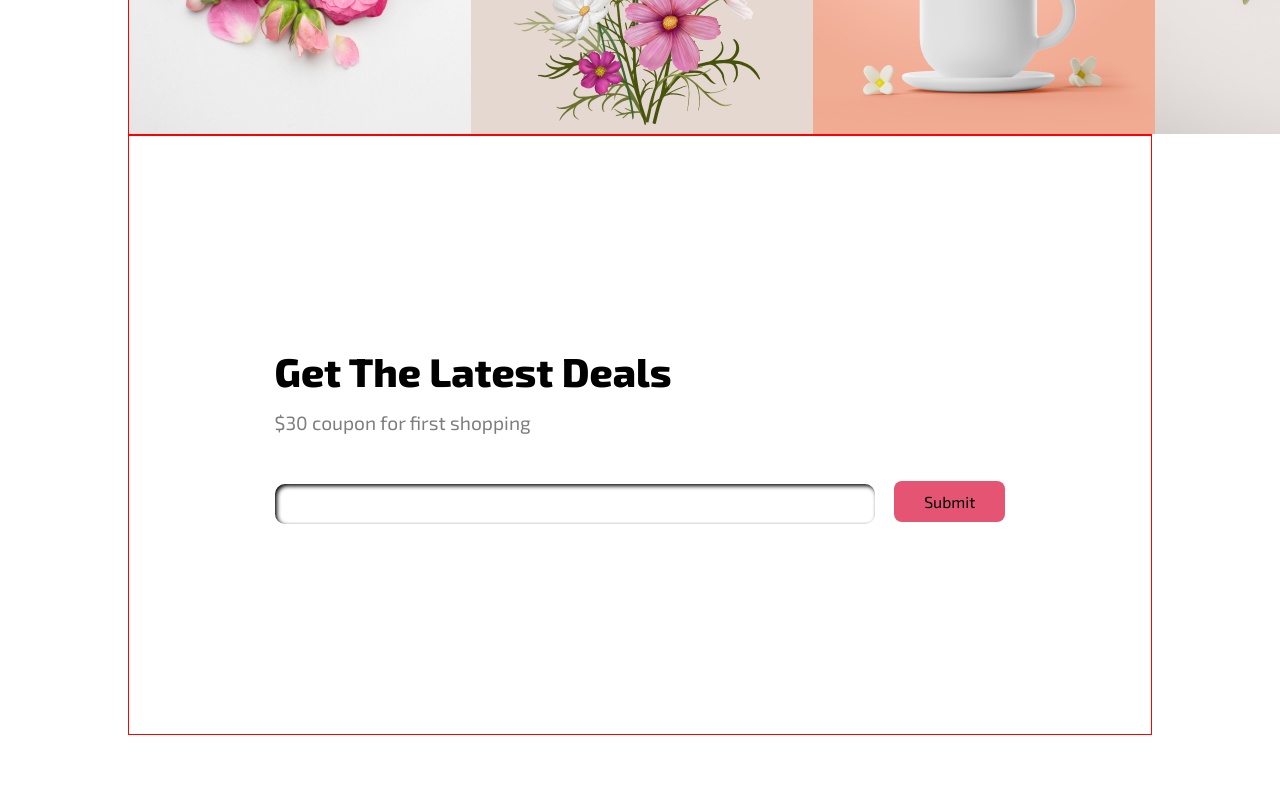
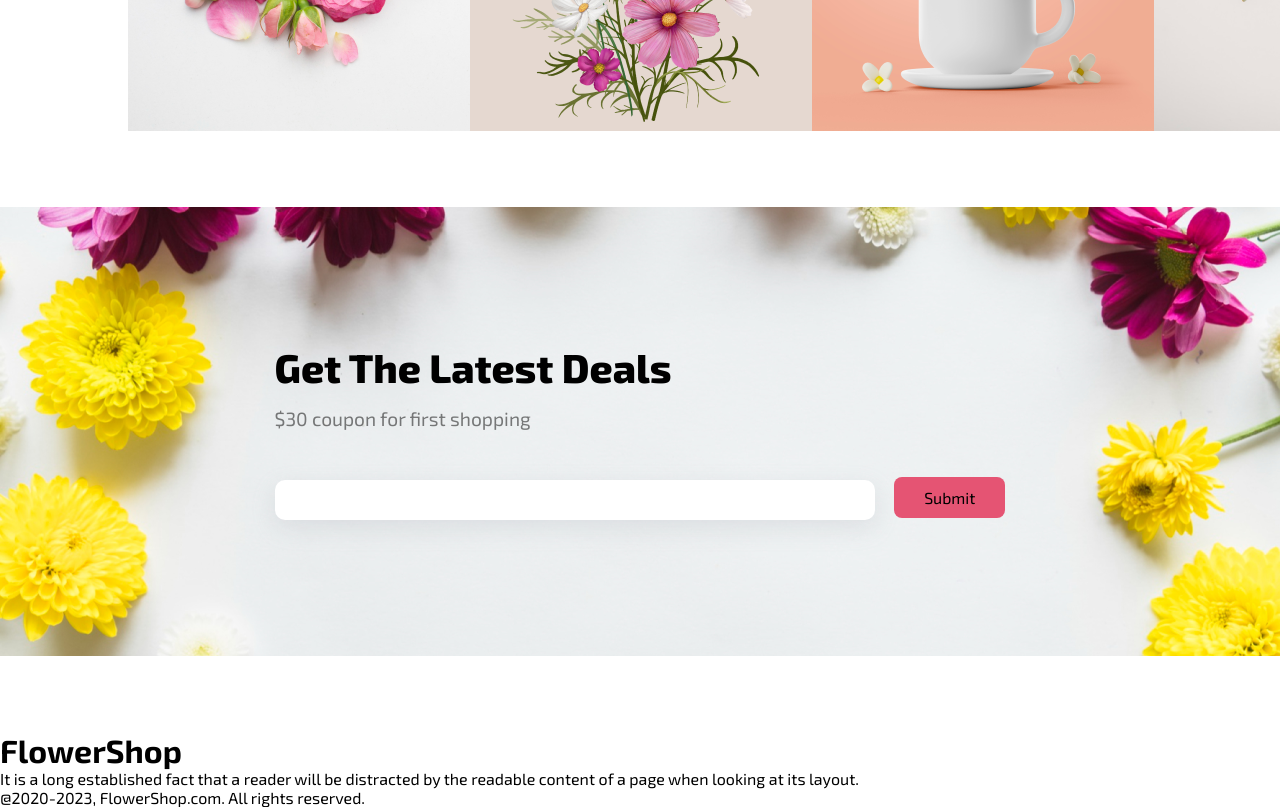
Before and after one commit to imrulhassanemon/flower-website, a plain HTML site: page index.html in a window 1280 px wide. Shown: the part 3460-4267 px from the top of the page. Before the commit the page ends 4195 px from the top, so only its background shows below. Drawn offline with Linux system fonts and the light colour scheme; a web font is replaced by a local one.

Commit message:
added main content

```diff
--- a/index.html
+++ b/index.html
@@ -84,8 +84,9 @@
                 <img src="images/insta4.png" alt="">
             </div>
         </section>
+        <div class="last-deal-container">
             <section class="last-deal-content">
-            <div>
+                <div class="last-deal">
                     <h1 class="our-feature-h1">Get The Latest Deals</h1>
                     <p style="font-size: 1.2rem; color: rgba(39, 39, 39, 0.6); margin-top: 16px; margin-bottom: 50px;">$30 coupon for first shopping</p>
                     <input type="email" name="" id="input">
@@ -93,7 +94,14 @@
 
                 </div>
             </section>
+        </div>
     </main>
-    <footer></footer>
+    <footer class="footer-container">
+        <div>
+            <h1>FlowerShop</h1>
+            <p>It is a long established fact that a reader will be distracted by the readable content of a page when looking at its layout.</p>
+            <p>@2020-2023, FlowerShop.com. All rights reserved. </p>
+        </div>
+    </footer>
 </body>
 </html>
--- a/style.css
+++ b/style.css
@@ -123,7 +123,6 @@ body{
     margin: 0 auto;
     display: flex;
     justify-content: center;
-    border: 1px solid red;
     align-items: center;
     background-color: rgba(229, 84, 115, 0.05);
     margin-top: 120px;
@@ -152,9 +151,11 @@ body{
     border-radius: 8px;
 }
 /* _______________________________________________________________________________________ */
+
+/* this is insta container  */
+
 .insta-container{
     max-width: 80%;
-    border: 1px solid red;
     margin: 0 auto;
     margin-top: 120px;
 
@@ -173,20 +174,18 @@ body{
 /* the last deal content*/
 
 .last-deal-content{
-    max-width: 80%;
-    margin: 0 auto;
     display: flex;
     flex-direction: column;
     align-items: center;
-    border: 1px solid red;
     justify-content: center;
     height: 600px;
+    background-repeat: no-repeat;
 }
 #input{
     width: 600px;
     height: 40px;
     border: none;
-    box-shadow: 2px 2px 4px inset;
+    box-shadow: rgba(149, 157, 165, 0.2) 0px 8px 24px;
     border-radius: 10px;
 }
 .submit{
@@ -195,3 +194,9 @@ body{
     border-radius: 8px;
     margin-left: 16px;
 }
+
+.last-deal-container{
+    background-image: url("images/latest-deals-bg.png");
+    background-repeat: no-repeat;
+    background-position: center;
+}
```
Lines whose indentation alone changed are shown as unchanged.
